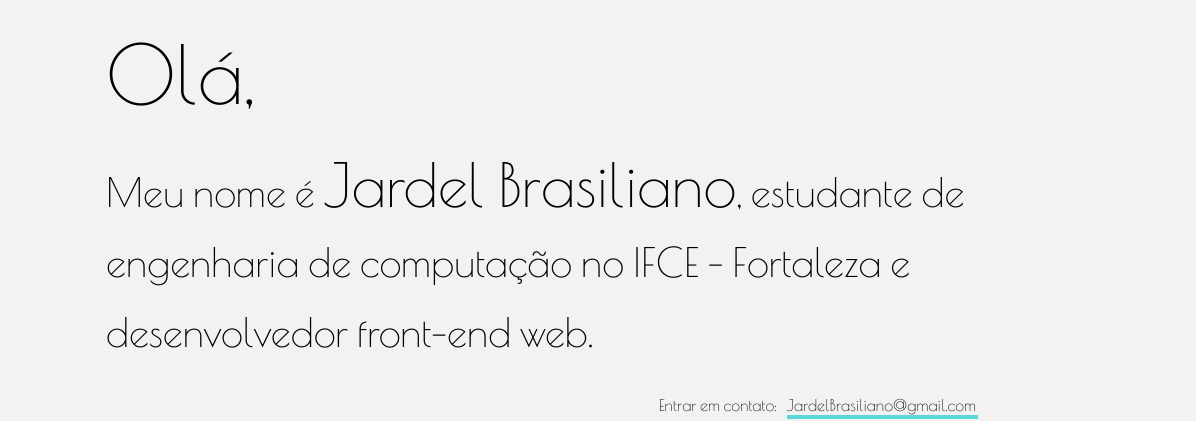
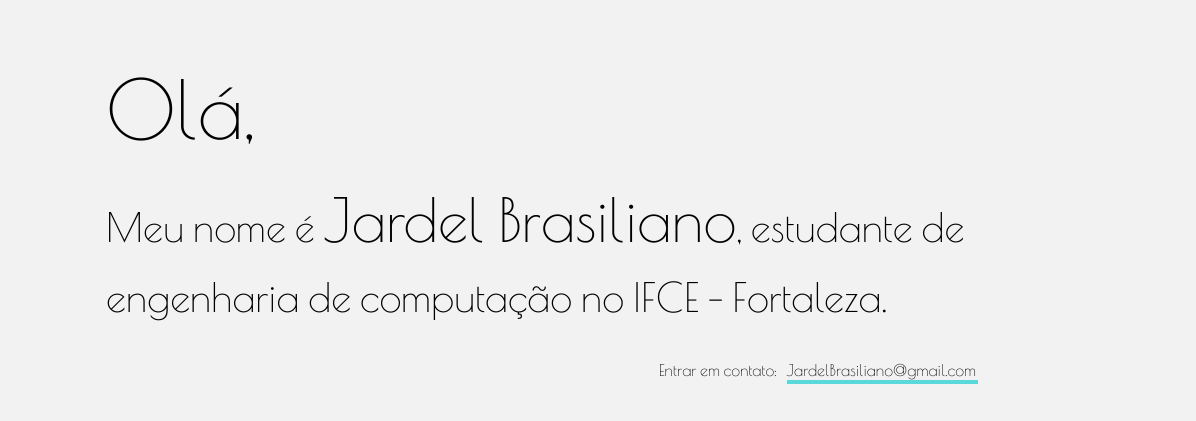
Before and after one commit to JardelBrasiliano/jardelbrasiliano.github.io, a plain HTML site: page index.html in a window 1280 px wide. Shown: the part 186-607 px from the top of the page, 84-1280 px from the left. Drawn offline with nearby package versions, Linux system fonts and the light colour scheme.

Commit message:
Modificação de texto sobre

```diff
--- a/index.html
+++ b/index.html
@@ -20,7 +20,7 @@
 		<div class="header-content">
 		<h1>Olá, </h1>
 		<br>
-		<p class="header-sobre">Meu nome é <strong>Jardel Brasiliano</strong>, estudante de engenharia de computação no IFCE - Fortaleza e desenvolvedor front-end web.</p>
+		<p class="header-sobre">Meu nome é <strong>Jardel Brasiliano</strong>, estudante de engenharia de computação no IFCE - Fortaleza.</p>
 		<div class="header-contato-content">
 			<p class="header-contato">Entrar em contato: </p>
 			<a href="mailto:jardelbrasiliano@gmail.com" class="header-contato-email">JardelBrasiliano@gmail.com</a>
```
